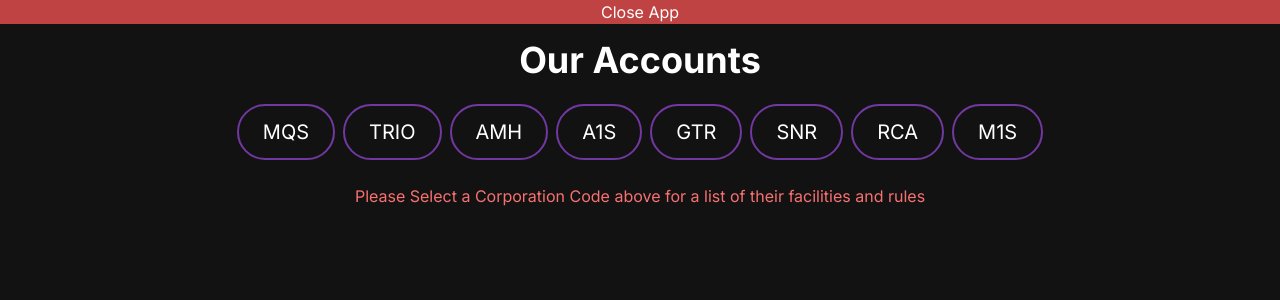
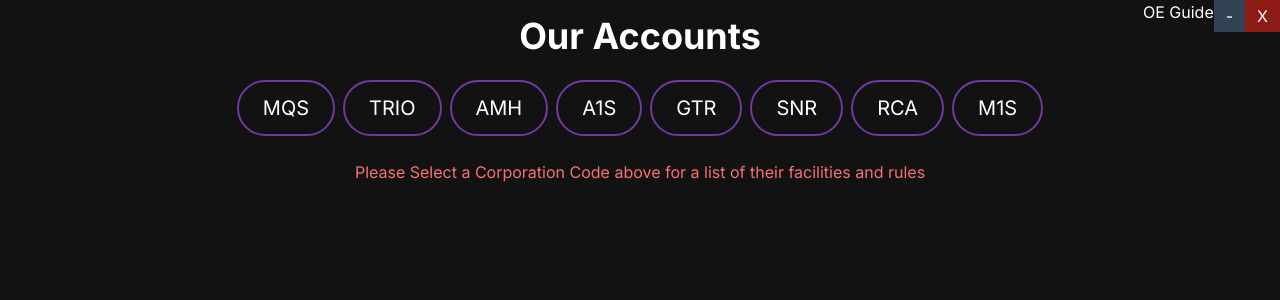
Before and after one commit to SoyDevelopment/Practice-Repo, a Next.js app in the folder merica/: page / in a window 1280 px wide. Shown: the top 300 px of the page. Built offline with nearby package versions, Linux system fonts and the light colour scheme.

Commit message:
Added titlebar and removed highlighting title

```diff
--- a/merica/app/globals.css
+++ b/merica/app/globals.css
@@ -31,3 +31,9 @@ body {
     text-wrap: balance;
   }
 }
+
+.nav-title {
+  -webkit-user-select: none;
+  -moz-user-select: none;
+  user-select: none;
+}
--- a/merica/components/TitleBar.jsx
+++ b/merica/components/TitleBar.jsx
@@ -1,20 +1,43 @@
 "use client"
 import React from 'react';
 import { exit }  from '@tauri-apps/api/process';
+import { appWindow } from '@tauri-apps/api/window';
+
 
 const TitleBar = () => {
-  const handleCloseClick = async () => {
-    const confirmation = window.confirm('Are you sure you want to close the app?');
-    if (confirmation) {
-      await exit();
-    }
-  };
+    const [isDragging, setIsDragging] = React.useState(false);
+    const [offsetX, setOffsetX] = React.useState(0);
+    const [offsetY, setOffsetY] = React.useState(0);
 
-  return (
-    <>
-        <button className='bg-[#8C1C13] hover:bg-[#BF4342] text-white' onClick={handleCloseClick}>Close App</button>
-    </>
-  );
+    const handleMouseDown = (event) => {
+      setIsDragging(true);
+      console.log('Started Dragging')
+      const { clientX, clientY } = event;
+      setOffsetX(event.clientX - window.screenX);
+      setOffsetY(event.clientY - window.screenY);
+    };
+
+    const handleMouseUp = () => {
+        console.log("Cancel Drag")
+      setIsDragging(false);
+    };
+
+    const handleMouseMove = (event) => {
+      if (isDragging) {
+        const newX = event.clientX - offsetX;
+        const newY = event.clientY - offsetY;
+        window.moveTo(newX, newY);
+      }
+    };
+
+    return (
+      <div className="flex nav-title cursor-default justify-end select-none fixed top-0 left-0 right-0 z-50 text-white rounded-lg" onMouseDown={handleMouseDown} onMouseUp={handleMouseUp} onMouseMove={handleMouseMove}>
+        <span className='full-width-span text-center' unselectable='on'>OE Guide</span>
+        <button className='bg-slate-700 hover:bg-slate-500 px-3 py-1' onClick={() => appWindow.minimize()}>-</button>
+        <button className='bg-[#8C1C13] hover:bg-[#BF4342] px-3 py-1' onClick={() => exit()}>X</button>
+      </div>
+    );
 };
 
+
 export default TitleBar;
--- a/merica/tailwind.config.js
+++ b/merica/tailwind.config.js
@@ -7,6 +7,13 @@ module.exports = {
   ],
   theme: {
     extend: {
+      selectors: {
+        '.no-select': {
+          '-webkit-user-select': 'none',
+          '-moz-user-select': 'none',
+          'user-select': 'none',
+        },
+      },
       backgroundImage: {
         "gradient-radial": "radial-gradient(var(--tw-gradient-stops))",
         "gradient-conic":
```
